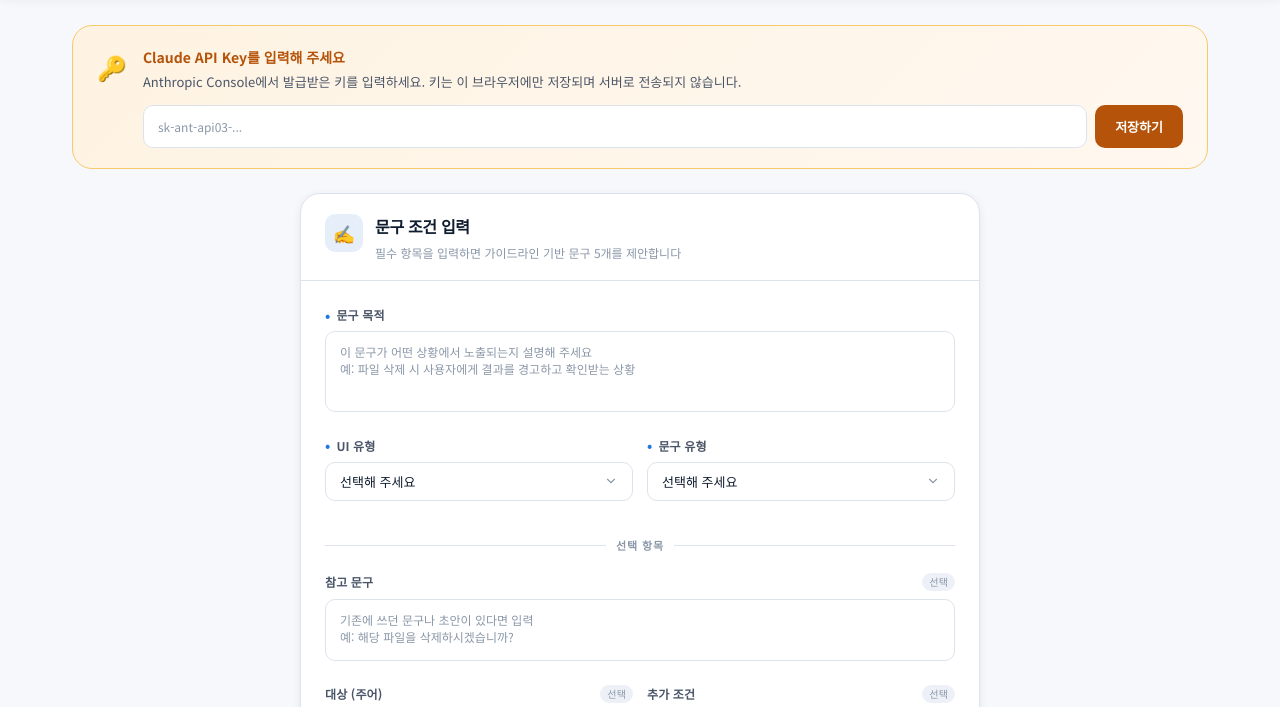
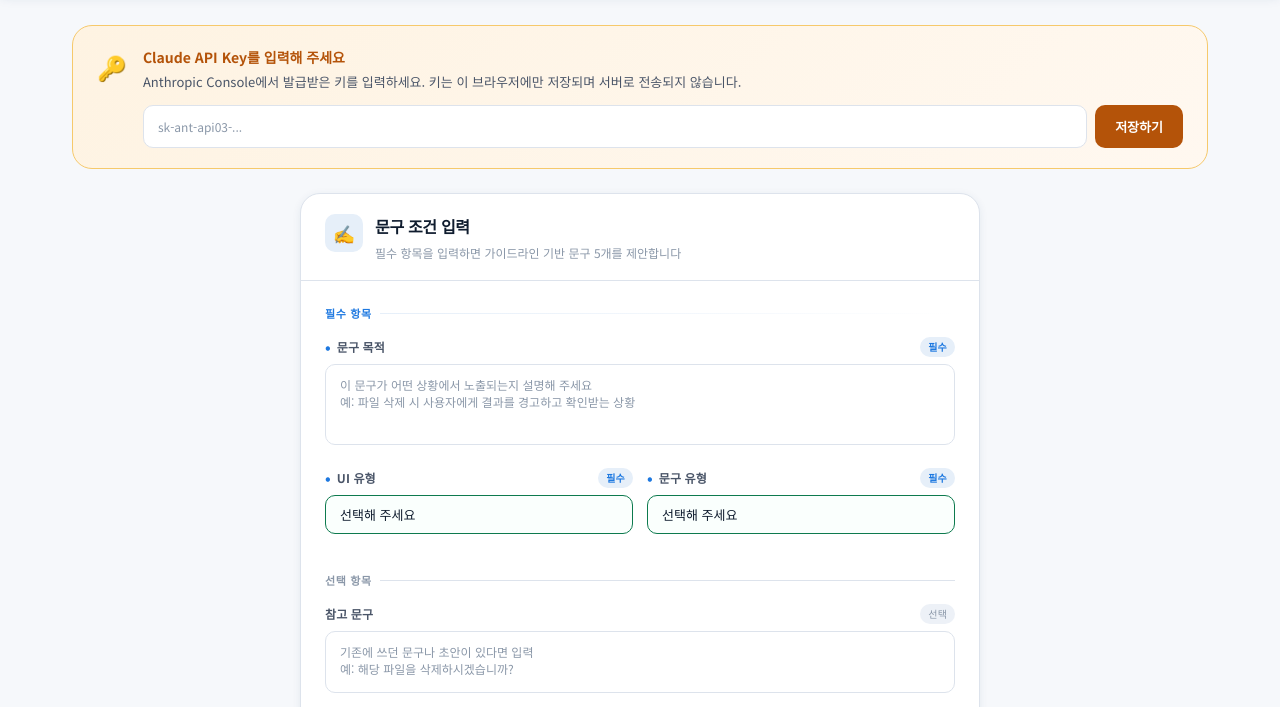
Before and after one commit to lemon20159393-coder/UXWriting-, a plain HTML site: page index.html in a window 1280 px wide. Shown: the part 63-770 px from the top of the page. Drawn offline with nearby package versions, Linux system fonts and the light colour scheme.

Commit message:
Add files via upload

```diff
--- a/index.html
+++ b/index.html
@@ -78,7 +78,22 @@ header{position:sticky;top:0;z-index:200;background:var(--brand);box-shadow:0 2p
 .form-row-full{display:grid;grid-template-columns:1fr 1fr;gap:14px;}
 label{display:flex;align-items:center;gap:6px;font-size:12px;font-weight:700;color:var(--text-secondary);margin-bottom:7px;letter-spacing:.01em;}
 .req{color:var(--brand-bright);font-size:14px;line-height:1;}
-.opt{font-size:10px;font-weight:500;color:var(--text-tertiary);background:var(--surface2);padding:1px 7px;border-radius:99px;margin-left:auto;}
+.req-label {
+  display: inline-flex; align-items: center; gap: 5px;
+  font-size: 10px; font-weight: 700; color: var(--brand-bright);
+  background: var(--brand-light); padding: 2px 8px;
+  border-radius: 99px; margin-left: auto; letter-spacing: 0.02em;
+}
+.opt{font-size:10px;font-weight:500;color:var(--text-tertiary);background:var(--surface2);padding:2px 8px;border-radius:99px;margin-left:auto;}
+.required-field input, .required-field textarea, .required-field select {
+  border-color: var(--border);
+}
+.required-field input:not(:placeholder-shown),
+.required-field textarea:not(:placeholder-shown),
+.required-field select:not([value=""]) {
+  border-color: var(--green);
+  background: #FAFFFD;
+}
 input[type="text"],input[type="password"],textarea,select{width:100%;padding:11px 14px;border:1.5px solid var(--border);border-radius:var(--r-md);font-family:var(--sans);font-size:13px;color:var(--text-primary);background:var(--white);outline:none;transition:border-color .15s,box-shadow .15s;resize:none;}
 input:focus,textarea:focus,select:focus{border-color:var(--brand-bright);box-shadow:var(--shadow-focus);}
 input::placeholder,textarea::placeholder{color:var(--text-tertiary);font-size:12px;}
@@ -268,14 +283,28 @@
           </div>
           <div class="panel-body">
 
-            <div class="form-group">
-              <label><span class="req">•</span> 문구 목적</label>
+            <!-- 필수 항목 -->
+            <div style="display:flex;align-items:center;gap:8px;margin-bottom:14px;">
+              <span style="font-size:11px;font-weight:700;color:var(--brand-bright);letter-spacing:0.06em;text-transform:uppercase;">필수 항목</span>
+              <div style="flex:1;height:1px;background:linear-gradient(to right, var(--brand-light), transparent);"></div>
+            </div>
+
+            <div class="form-group required-field">
+              <label>
+                <span style="font-size:15px;color:var(--brand-bright);line-height:1;">•</span>
+                문구 목적
+                <span class="req-label">필수</span>
+              </label>
               <textarea id="purpose" rows="3" placeholder="이 문구가 어떤 상황에서 노출되는지 설명해 주세요&#10;예: 파일 삭제 시 사용자에게 결과를 경고하고 확인받는 상황"></textarea>
             </div>
 
             <div class="form-row">
-              <div class="form-group">
-                <label><span class="req">•</span> UI 유형</label>
+              <div class="form-group required-field">
+                <label>
+                  <span style="font-size:15px;color:var(--brand-bright);line-height:1;">•</span>
+                  UI 유형
+                  <span class="req-label">필수</span>
+                </label>
                 <select id="uiType" onchange="onUiTypeChange()">
                   <option value="">선택해 주세요</option>
                   <option value="토스트 팝업">토스트 팝업</option>
@@ -290,8 +319,12 @@
                 </select>
                 <div id="uiHint" class="ui-hint"></div>
               </div>
-              <div class="form-group">
-                <label><span class="req">•</span> 문구 유형</label>
+              <div class="form-group required-field">
+                <label>
+                  <span style="font-size:15px;color:var(--brand-bright);line-height:1;">•</span>
+                  문구 유형
+                  <span class="req-label">필수</span>
+                </label>
                 <select id="msgType">
                   <option value="">선택해 주세요</option>
                   <option value="오류·실패">오류 · 실패</option>
@@ -304,7 +337,11 @@
               </div>
             </div>
 
-            <div class="form-divider">선택 항목</div>
+            <!-- 선택 항목 -->
+            <div style="display:flex;align-items:center;gap:8px;margin:20px 0 14px;">
+              <span style="font-size:11px;font-weight:700;color:var(--text-tertiary);letter-spacing:0.06em;text-transform:uppercase;">선택 항목</span>
+              <div style="flex:1;height:1px;background:var(--border);"></div>
+            </div>
 
             <div class="form-group">
               <label>참고 문구 <span class="opt">선택</span></label>
@@ -322,6 +359,9 @@
               </div>
             </div>
 
+            <div id="requiredAlert" style="display:none;margin-top:16px;padding:10px 14px;background:var(--red-light);border:1px solid var(--red);border-radius:var(--r-md);font-size:12px;color:var(--red);">
+              ⚠️ <strong>필수 항목</strong>을 모두 입력해 주세요.
+            </div>
             <div class="btn-wrap">
               <button class="btn-generate" id="generateBtn" onclick="generate()">✨ 문구 5개 생성하기</button>
               <button class="btn-reset" onclick="resetForm()">초기화</button>
```
